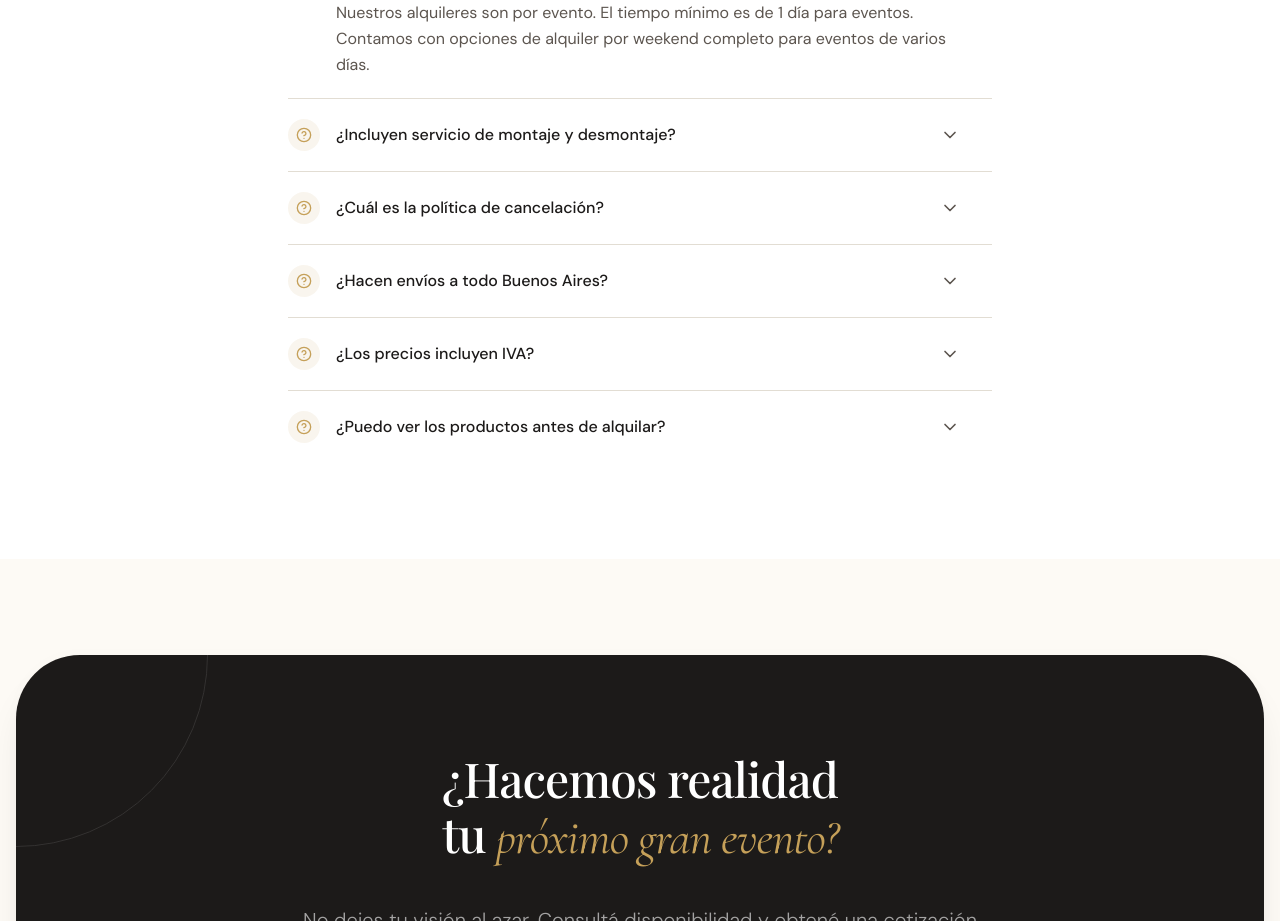
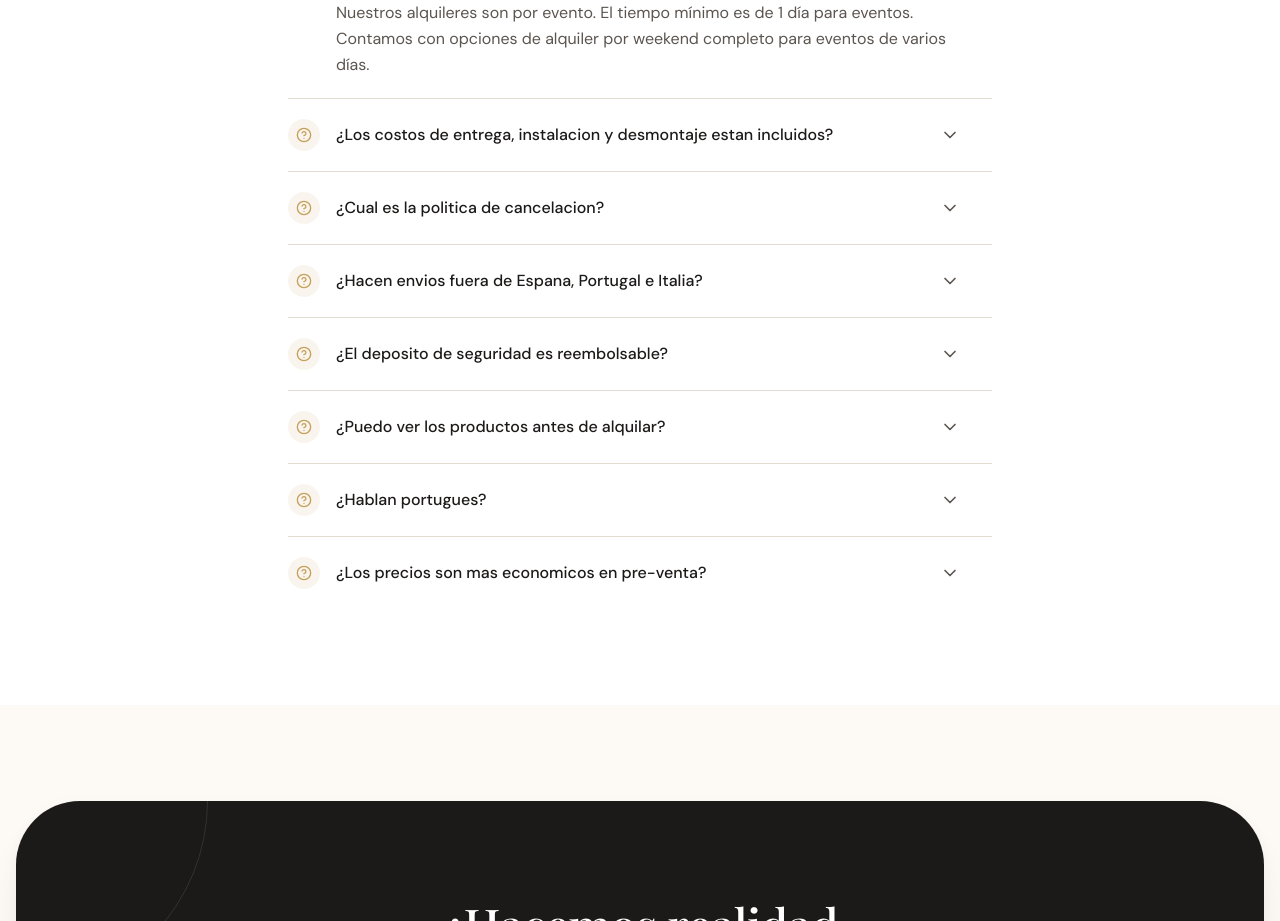
Before and after one commit to valec3/DecorRentLab, a Next.js app: page / in a window 1280 px wide. Shown: the part 3200-4121 px from the top of the page. Built offline with nearby package versions, Linux system fonts and the light colour scheme; no server answers; the database is empty; a web font is replaced by a local one.

Commit message:
feat: actualizar contenido de preguntas frecuentes y testimonios en content.ts

```diff
--- a/src/data/content.ts
+++ b/src/data/content.ts
@@ -2,145 +2,192 @@ import { FaqItem, TestimonialItem, AboutContent, HomeContent } from "@/types";
 
 export const faqs: FaqItem[] = [
   {
-    question: '¿Cuál es el tiempo mínimo de alquiler?',
-    answer: 'Nuestros alquileres son por evento. El tiempo mínimo es de 1 día para eventos. Contamos con opciones de alquiler por weekend completo para eventos de varios días.'
+    question: "¿Cuál es el tiempo mínimo de alquiler?",
+    answer:
+      "Nuestros alquileres son por evento. El tiempo mínimo es de 1 día para eventos. Contamos con opciones de alquiler por weekend completo para eventos de varios días.",
   },
   {
-    question: '¿Incluyen servicio de montaje y desmontaje?',
-    answer: 'Sí, todos nuestros alquileres incluyen servicio completo de entrega, montaje y desmontaje en el lugar de tu evento. El tiempo de montaje ya está incluido en el precio.'
+    question:
+      "¿Los costos de entrega, instalacion y desmontaje estan incluidos?",
+    answer:
+      "Los costos de entrega, instalacion y desmontaje se conversan previamente y requieren acuerdo de ambas partes. El costo de la entrega se calcula segun la distancia y la cantidad de productos. Tambien ofrecemos recogida en nuestras instalaciones.",
   },
   {
-    question: '¿Cuál es la política de cancelación?',
-    answer: 'Cancelación gratuita hasta 7 días antes del evento. Entre 3-7 días antes se devuelve el 50%. Menos de 3 días no hay reembolso pero puedes mudar la fecha.'
+    question: "¿Cual es la politica de cancelacion?",
+    answer:
+      "Tene en cuenta que no se emitiran reembolsos ni creditos por cancelaciones del evento. En caso de condiciones climaticas muy adversas y/o algun problema grave, te ofreceremos una fecha alternativa para que el alquiler se lleve a cabo. No se realizan reembolsos por articulos no utilizados.",
   },
   {
-    question: '¿Hacen envíos a todo Buenos Aires?',
-    answer: 'Sí, hacemos envíos a Capital Federal, Gran Buenos Aires y localidades cercanas. El costo de envío varía según la zona. Consultanos para cotizar.'
+    question: "¿Hacen envios fuera de Espana, Portugal e Italia?",
+    answer:
+      "Si, hacemos envios a todos esos paises y tambien dentro de Espana.",
   },
   {
-    question: '¿Los precios incluyen IVA?',
-    answer: 'Todos nuestros precios son finales e incluyen IVA. No hay costos ocultos.'
+    question: "¿El deposito de seguridad es reembolsable?",
+    answer:
+      "El deposito de seguridad protege a DECORENT en caso de que el arrendatario incumpla o viole los terminos del contrato de alquiler. Este importe se reembolsara al dia siguiente del evento. Este deposito no forma parte del pago por nuestro servicio. El arrendatario debe devolver todo en las mismas condiciones en que lo recibio; de lo contrario, se compromete a pagar o reemplazar cualquier objeto que se destruya, dane o falte durante el alquiler. Utilizaremos una parte o la totalidad del importe abonado como deposito de seguridad.",
   },
   {
-    question: '¿Puedo ver los productos antes de alquilar?',
-    answer: 'Sí, tenemos showroom donde podés ver nuestros productos en persona. Agenda tu visita previamente.'
-  }
+    question: "¿Puedo ver los productos antes de alquilar?",
+    answer:
+      "Si, tenemos showroom donde podes ver nuestros productos en persona. Agenda tu visita previamente. Estamos en Rivas-Vaciamadrid.",
+  },
+  {
+    question: "¿Hablan portugues?",
+    answer: "Si, hablamos portugues, mas tudo devagar.",
+  },
+  {
+    question: "¿Los precios son mas economicos en pre-venta?",
+    answer:
+      "Somos importadores y damos ese beneficio. El precio es mas economico, solo hay que esperar entre 45 y 60 dias.",
+  },
 ];
 
 export const testimonials: TestimonialItem[] = [
   {
-    id: '1',
-    name: 'María González',
-    event: 'Boda',
-    text: 'Increíble experiencia con Decor Rent Lab. La decoración del corazón de flores fue el centro de atención de nuestra boda. Todo perfección.',
-    image: 'https://images.unsplash.com/photo-1494790108377-be9c29b29330?w=150&h=150&fit=crop',
-    rating: 5
+    id: "1",
+    name: "María González",
+    event: "Boda",
+    text: "Increíble experiencia con Decor Rent Lab. La decoración del corazón de flores fue el centro de atención de nuestra boda. Todo perfección.",
+    image:
+      "https://images.unsplash.com/photo-1494790108377-be9c29b29330?w=150&h=150&fit=crop",
+    rating: 5,
   },
   {
-    id: '2',
-    name: 'Carolina Sánchez',
-    event: 'Quinceañera',
-    text: 'El mejor descubrimiento para la decoración del evento de mi hija. Las letras LED Infinity fueron un éxito total. Recomendadísimo.',
-    image: 'https://images.unsplash.com/photo-1438761681033-6461ffad8d80?w=150&h=150&fit=crop',
-    rating: 5
+    id: "2",
+    name: "Carolina Sánchez",
+    event: "Quinceañera",
+    text: "El mejor descubrimiento para la decoración del evento de mi hija. Las letras LED Infinity fueron un éxito total. Recomendadísimo.",
+    image:
+      "https://images.unsplash.com/photo-1438761681033-6461ffad8d80?w=150&h=150&fit=crop",
+    rating: 5,
   },
   {
-    id: '3',
-    name: 'Roberto Díaz',
-    event: 'Evento Corporativo',
-    text: 'Profesionalismo absoluto. El equipo entendió perfectamente lo que necesitábamos y el resultado superó expectativas.',
-    image: 'https://images.unsplash.com/photo-1507003211169-0a1dd7228f2d?w=150&h=150&fit=crop',
-    rating: 5
+    id: "3",
+    name: "Roberto Díaz",
+    event: "Evento Corporativo",
+    text: "Profesionalismo absoluto. El equipo entendió perfectamente lo que necesitábamos y el resultado superó expectativas.",
+    image:
+      "https://images.unsplash.com/photo-1507003211169-0a1dd7228f2d?w=150&h=150&fit=crop",
+    rating: 5,
   },
   {
-    id: '4',
-    name: 'Ana Martínez',
-    event: 'Baby Shower',
-    text: 'Las esferas gigantes fueron mágicas. Todos los invitados quedaron impresionados. Volveré a contratar sin dudas.',
-    image: 'https://images.unsplash.com/photo-1544005313-94ddf0286df2?w=150&h=150&fit=crop',
-    rating: 5
-  }
+    id: "4",
+    name: "Ana Martínez",
+    event: "Baby Shower",
+    text: "Las esferas gigantes fueron mágicas. Todos los invitados quedaron impresionados. Volveré a contratar sin dudas.",
+    image:
+      "https://images.unsplash.com/photo-1544005313-94ddf0286df2?w=150&h=150&fit=crop",
+    rating: 5,
+  },
 ];
 
 export const aboutContent: AboutContent = {
-  title: 'Sobre Nosotros',
-  description: 'Transformamos eventos ordinarios en experiencias extraordinarias con decoración premium',
-  mainImage: 'https://images.unsplash.com/photo-1519167758481-83f550bb49b3?w=800&h=1000&fit=crop',
-  historyTitle: 'Decor Rent Lab',
+  title: "Sobre Nosotros",
+  description:
+    "Transformamos eventos ordinarios en experiencias extraordinarias con decoración premium",
+  mainImage:
+    "https://images.unsplash.com/photo-1519167758481-83f550bb49b3?w=800&h=1000&fit=crop",
+  historyTitle: "Decor Rent Lab",
   historyParagraphs: [
-    'Somos una empresa dedicada al alquiler de decoración premium para eventos. Nuestra pasión es transformar espacios ordinarios en ambientes únicos y memorables.',
-    'Con años de experiencia en el sector, entendemos que cada evento es único y merece una atención especial. Por eso trabajamos de cerca con nuestros clientes para crear experiencias personalizadas que superen expectativas.',
-    'Nuestra colección incluye paneles decorativos, estructuras, letras LED, esferas gigantes, paredes de flores y mucho más. Todos nuestros elementos son de la más alta calidad, cuidadosamente seleccionados para garantizar excelencia en cada evento.'
+    "Somos una empresa dedicada al alquiler de decoración premium para eventos. Nuestra pasión es transformar espacios ordinarios en ambientes únicos y memorables.",
+    "Con años de experiencia en el sector, entendemos que cada evento es único y merece una atención especial. Por eso trabajamos de cerca con nuestros clientes para crear experiencias personalizadas que superen expectativas.",
+    "Nuestra colección incluye paneles decorativos, estructuras, letras LED, esferas gigantes, paredes de flores y mucho más. Todos nuestros elementos son de la más alta calidad, cuidadosamente seleccionados para garantizar excelencia en cada evento.",
   ],
-  servicesTitle: 'Nuestros Servicios',
+  servicesTitle: "Nuestros Servicios",
   services: [
     {
-      title: 'Asesoría Personalizada',
-      description: 'Te ayudamos a elegir la decoración perfecta para tu evento, considerando tu estilo y presupuesto.'
+      title: "Asesoría Personalizada",
+      description:
+        "Te ayudamos a elegir la decoración perfecta para tu evento, considerando tu estilo y presupuesto.",
     },
     {
-      title: 'Alquiler de Decoración',
-      description: 'Amplia variedad de elementos decorativos para bodas, quinceañeras, eventos corporativos y más.'
+      title: "Alquiler de Decoración",
+      description:
+        "Amplia variedad de elementos decorativos para bodas, quinceañeras, eventos corporativos y más.",
     },
     {
-      title: 'Entrega y Montaje',
-      description: 'Servicio completo de entrega, montaje y desmontaje en el lugar de tu evento.'
-    }
+      title: "Entrega y Montaje",
+      description:
+        "Servicio completo de entrega, montaje y desmontaje en el lugar de tu evento.",
+    },
   ],
-  valuesTitle: 'Nuestros Valores',
+  valuesTitle: "Nuestros Valores",
   values: [
-    { title: 'Calidad', description: 'Solo trabajamos con productos premium' },
-    { title: 'Compromiso', description: 'Dedicación total a cada cliente' },
-    { title: 'Creatividad', description: 'Soluciones innovadoras y únicas' },
-    { title: 'Profesionalismo', description: 'Servicio impecable de principio a fin' }
-  ]
+    { title: "Calidad", description: "Solo trabajamos con productos premium" },
+    { title: "Compromiso", description: "Dedicación total a cada cliente" },
+    { title: "Creatividad", description: "Soluciones innovadoras y únicas" },
+    {
+      title: "Profesionalismo",
+      description: "Servicio impecable de principio a fin",
+    },
+  ],
 };
 
 export const homeContent: HomeContent = {
   hero: {
-    title: 'Alquiler de Decoración',
-    subtitle: 'Premium para Eventos',
-    description: 'Mobiliario exclusivo, ambientación de lujo y piezas curadas para que tu celebración sea inolvidable.',
-    backgroundImage: '/hero.png',
-    primaryButtonText: 'Explorar Catálogo',
-    whatsappMessage: 'Hola Decor Rent Lab, quiero cotizar'
+    title: "Alquiler de Decoración",
+    subtitle: "Premium para Eventos",
+    description:
+      "Mobiliario exclusivo, ambientación de lujo y piezas curadas para que tu celebración sea inolvidable.",
+    backgroundImage: "/hero.png",
+    primaryButtonText: "Explorar Catálogo",
+    whatsappMessage: "Hola Decor Rent Lab, quiero cotizar",
   },
   howItWorks: {
-    title: 'Tu visión, nuestra gestión',
-    description: 'Un proceso impecable diseñado para que solo te preocupes por disfrutar.',
+    title: "Tu visión, nuestra gestión",
+    description:
+      "Un proceso impecable diseñado para que solo te preocupes por disfrutar.",
     steps: [
       {
         title: "Selección Curada",
-        description: "Explora elementos seleccionados bajo los más altos estándares de estética premium."
+        description:
+          "Explora elementos seleccionados bajo los más altos estándares de estética premium.",
       },
       {
         title: "Asesoría Experta",
-        description: "Coordinamos vía WhatsApp cada detalle para asegurar que la visión de tu evento sea perfecta."
+        description:
+          "Coordinamos vía WhatsApp cada detalle para asegurar que la visión de tu evento sea perfecta.",
       },
       {
         title: "Logística Sin Estrés",
-        description: "Nos encargamos de la entrega y el montaje con precisión y cuidado artesanal."
-      }
-    ]
+        description:
+          "Nos encargamos de la entrega y el montaje con precisión y cuidado artesanal.",
+      },
+    ],
   },
   philosophy: {
-    title: 'Creamos atmósferas que cuentan historias',
-    description: 'En Decor Rent Lab, no solo alquilamos objetos; proporcionamos los elementos necesarios para materializar tus sueños más sofisticados.',
-    image: '/filosofia.png',
+    title: "Creamos atmósferas que cuentan historias",
+    description:
+      "En Decor Rent Lab, no solo alquilamos objetos; proporcionamos los elementos necesarios para materializar tus sueños más sofisticados.",
+    image: "/filosofia.png",
     stats: {
-      value: '500+',
-      label: 'Eventos Exitosos'
+      value: "500+",
+      label: "Eventos Exitosos",
     },
     items: [
-      { title: "Curaduría", description: "Objetos seleccionados por su valor estético y calidad." },
-      { title: "Excelencia", description: "Compromiso total con la puntualidad y el detalle." },
-      { title: "Pasión", description: "Amamos el diseño y se nota en cada montaje." },
-      { title: "Personalización", description: "Buscamos la pieza exacta que tu evento requiere." }
-    ]
+      {
+        title: "Curaduría",
+        description: "Objetos seleccionados por su valor estético y calidad.",
+      },
+      {
+        title: "Excelencia",
+        description: "Compromiso total con la puntualidad y el detalle.",
+      },
+      {
+        title: "Pasión",
+        description: "Amamos el diseño y se nota en cada montaje.",
+      },
+      {
+        title: "Personalización",
+        description: "Buscamos la pieza exacta que tu evento requiere.",
+      },
+    ],
   },
   cta: {
-    title: '¿Hacemos realidad tu próximo gran evento?',
-    description: 'No dejes tu visión al azar. Consultá disponibilidad y obtené una cotización personalizada hoy mismo.',
-    whatsappMessage: 'Hola Decor Rent Lab, quiero cotizar'
-  }
+    title: "¿Hacemos realidad tu próximo gran evento?",
+    description:
+      "No dejes tu visión al azar. Consultá disponibilidad y obtené una cotización personalizada hoy mismo.",
+    whatsappMessage: "Hola Decor Rent Lab, quiero cotizar",
+  },
 };
```
